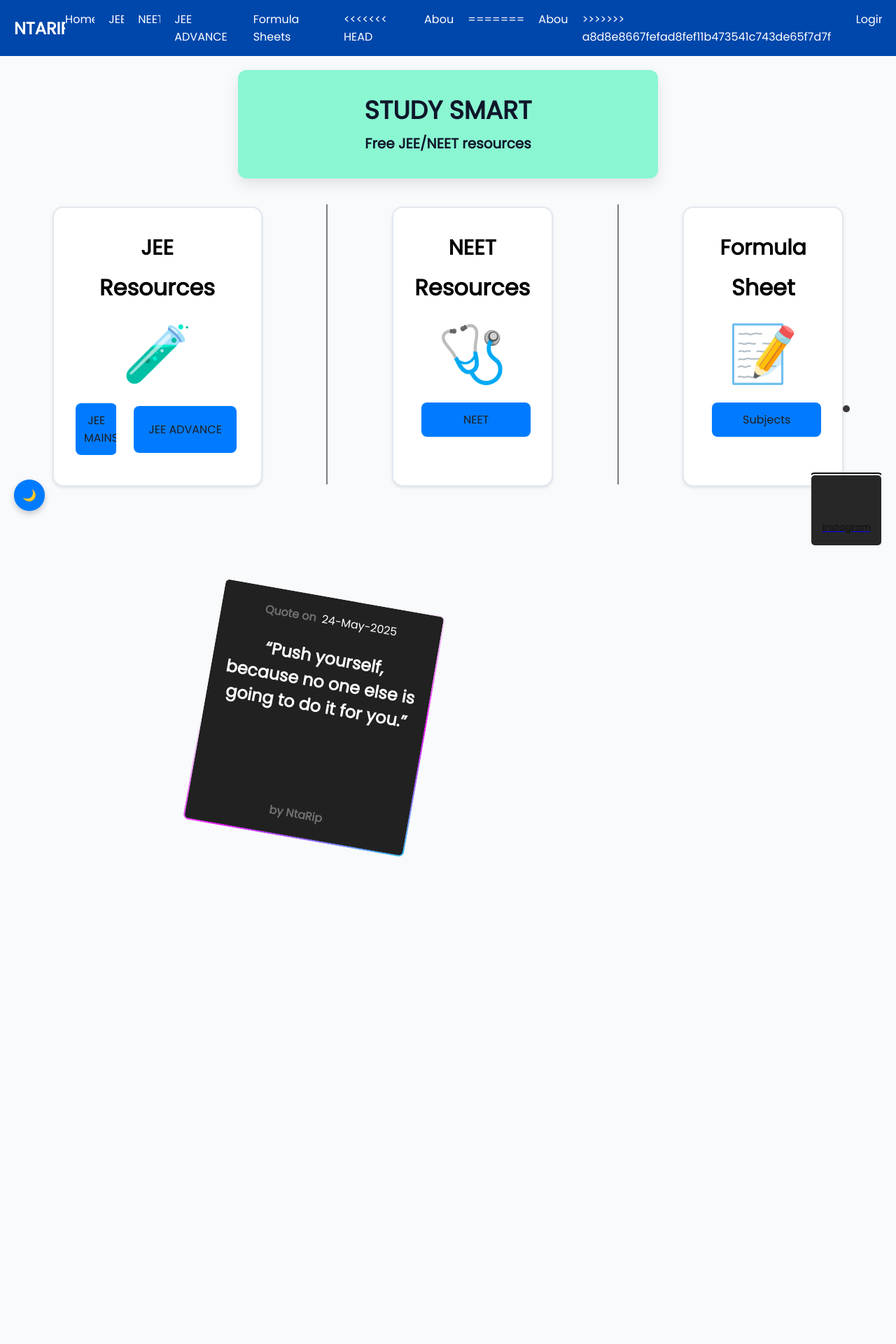
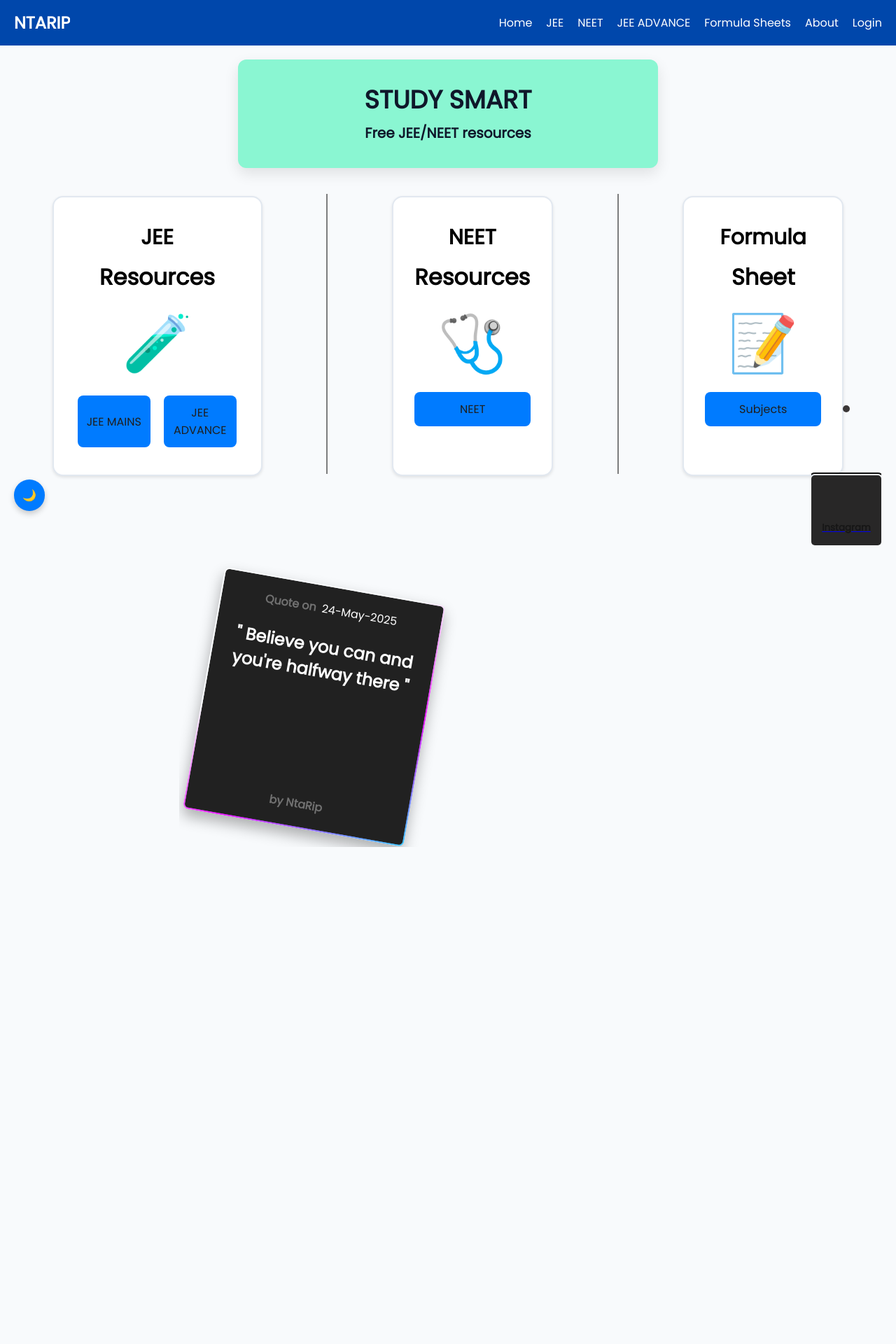
Before and after one commit to abhishek98185/ntarip, a Django app: page / in a window 1280 px wide. Shown: the top 1920 px of the page at 70% size. Run offline with Django 5.2, Linux system fonts and the light colour scheme.

Commit message:
10 Random quotes added

```diff
--- a/ntarip/home/static/css/theme.css
+++ b/ntarip/home/static/css/theme.css
@@ -12,13 +12,13 @@
   --nav2-bg: darkblue;
   --nav-text: white;
   --intro-bg: #8af6d2;
-    --intro-text:#0F172A;
+  --intro-text: #0f172a;
 }
-  .intro{
+.intro {
   background-color: var(--intro-bg);
   /* color: var(--intro-text); */
 }
-  .top{
+.top {
   color: var(--intro-text);
 }
 
@@ -70,6 +70,7 @@
 .card {
   border: 5px solid var(--card-border);
 }
+
 .line {
   border: 2.5px solid var(--card-border);
 }
@@ -104,7 +105,9 @@
   --nav2-bg: #0a0e19;
   --nav2-text: white;
 }
-
+.card a.dark-theme {
+  color: #e2e8f0;
+}
 /* Dark theme overrides */
 body.dark-theme {
   --bg-color: #0d111c;
@@ -119,7 +122,6 @@
   --page2-color: #e2e8f0;
   --nav2-bg: #0a0e19;
   --nav2-text: white;
-    --intro-bg:#034432;
-    --intro-text:#ECFCCB;
-
+  --intro-bg: #034432;
+  --intro-text: #ecfccb;
 }
--- a/ntarip/home/templates/base.html
+++ b/ntarip/home/templates/base.html
@@ -58,11 +58,7 @@
           <li><a href="/neet">NEET</a></li>
           <li><a href="/jeeadvance">JEE ADVANCE</a></li>
           <li><a href="/formulasheet">Formula Sheets</a></li>
-<<<<<<< HEAD
-          <li><a href="">About</a></li>
-=======
           <li><a href="/about">About</a></li>
->>>>>>> a8d8e8667fefad8fef11b473541c743de65f7d7f
           {% if request.user.is_authenticated %}
           <li><a href="/account/logout">{{ request.user }}</a></li>
           {% else %}
--- a/ntarip/home/templates/index.html
+++ b/ntarip/home/templates/index.html
@@ -9,7 +9,7 @@ Resources {% endblock %} {% block extra_css %}
   }
 
   button {
-    color: #1F1F1F;
+    color: #1f1f1f;
   }
 
   .toptext {
@@ -139,7 +139,6 @@ Resources {% endblock %} {% block extra_css %}
     font-weight: 600;
   }
 
-
   .buttonjee,
   .buttonneet,
   .buttonsubject {
@@ -155,6 +154,7 @@ Resources {% endblock %} {% block extra_css %}
   .card a {
     color: #fff;
     text-decoration: none;
+    color: #1f1f1f;
   }
 
   .jeebutton,
@@ -172,17 +172,15 @@ Resources {% endblock %} {% block extra_css %}
     transform-origin: center center;
     will-change: transform;
     transition: all 0.3s ease;
-    /* color: #1F1F1F; */
   }
 
   .jeebutton {
     background-color: #007bff;
-    color: #1F1F1F;
+    color: #1f1f1f;
   }
 
   .neetbutton {
     background-color: #007bff;
-
   }
 
   .subjectbutton {
@@ -207,7 +205,6 @@ Resources {% endblock %} {% block extra_css %}
 
   /* Responsive layout for larger screens */
   @media (min-width: 600px) {
-
     .buttonjee,
     .buttonneet,
     .buttonsubject {
@@ -238,10 +235,9 @@ Resources {% endblock %} {% block extra_css %}
     }
   }
 
-
   /* second type code */
   /* From Uiverse.io by gharsh11032000 */
-  .quotecontainer{
+  .quotecontainer {
     margin-left: 20vw;
     padding-top: 20vh;
   }
@@ -252,7 +248,7 @@ Resources {% endblock %} {% block extra_css %}
     padding: 20px;
     color: white;
     background: linear-gradient(#212121, #212121) padding-box,
-              linear-gradient(145deg, transparent 35%,#e81cff, #40c9ff) border-box;
+      linear-gradient(145deg, transparent 35%, #e81cff, #40c9ff) border-box;
     border: 2px solid transparent;
     border-radius: 8px;
     display: flex;
@@ -260,7 +256,8 @@ Resources {% endblock %} {% block extra_css %}
     flex-direction: column;
     cursor: pointer;
     transform-origin: right bottom;
-  transition: all 0.6s cubic-bezier(0.23, 1, 0.320, 1);
+    transition: all 0.6s cubic-bezier(0.23, 1, 0.32, 1);
+    box-shadow: 0 10px 20px rgba(0, 0, 0, 0.3);
   }
 
   .quotecard .quotecontent {
@@ -317,8 +314,8 @@ Resources {% endblock %} {% block extra_css %}
     <div class="text">Resources</div>
     <div class="text emoji">🧪</div>
     <div class="text buttonjee">
-      <a href="/jee"><button class="jeebutton">JEE MAINS</button></a>
-      <a href="/jeeadvance"></a><button class="jeebutton">JEE ADVANCE</button></a>
+      <button class="jeebutton"><a href="/jee">JEE MAINS</a></button>
+      <button class="jeebutton"><a href="/jeeadvance">JEE ADVANCE</a></button>
     </div>
   </div>
   <div id="path">
@@ -329,10 +326,10 @@ Resources {% endblock %} {% block extra_css %}
 
   <div class="card card2">
     <div class="text toptext">NEET</div>
-    <div class="text ">Resources</div>
+    <div class="text">Resources</div>
     <div class="text emoji">🩺</div>
     <div class="text buttonneet">
-      <a href="/neet"></a><button type="button" class="neetbutton">NEET</button></a>
+      <button type="button" class="neetbutton"><a href="/neet">NEET</a></button>
     </div>
   </div>
 
@@ -347,9 +344,9 @@ Resources {% endblock %} {% block extra_css %}
     <div class="text">Sheet</div>
     <div class="text emoji">📝</div>
     <div class="text buttonsubject">
-      <a href="/formulasheet"></a><button type="button" class="subjectbutton">
-        Subjects
-      </button></a>
+      <button type="button" class="subjectbutton">
+        <a href="/formulasheet">Subjects</a>
+      </button>
     </div>
   </div>
 </main>
@@ -362,14 +359,16 @@ Resources {% endblock %} {% block extra_css %}
         <div class="light"></div>
       </div>
       <div class="button-holder">
-        <img src="{% static 'media/instagram.png' %}" alt="instagram" id="instagramlogo" />
+        <img
+          src="{% static 'media/instagram.png' %}"
+          alt="instagram"
+          id="instagramlogo"
+        />
         <p>Instagram</p>
       </div>
     </button>
   </a>
 </div>
-
-
 
 <!-- quote container 2 -->
 <div class="quotecontainer">
@@ -379,21 +378,21 @@ Resources {% endblock %} {% block extra_css %}
         <span>Quote on</span>
         <span>24-May-2025</span>
       </div>
-<p class="heading">“Push yourself, because no one else is going to do it for you.”
-</p>
+      <p class="heading">${quote}</p>
       <!-- <div class="categories">
   <span>React</span>
   <span>Css</span>
 </div> -->
     </div>
-<div class="footer">
-  by NtaRip
-</div>
+    <div class="footer">by NtaRip</div>
   </div>
 </div>
 <div class="page2">
   <div class="quote1">
-    <img src="https://www.cambiumassessment.com/assets/icon-trusted-technology.svg" alt="" />
+    <img
+      src="https://www.cambiumassessment.com/assets/icon-trusted-technology.svg"
+      alt=""
+    />
     <div class="text1">
       <h1>Every Paper You Need, At Your Fingertips</h1>
       <h3>
@@ -403,7 +402,10 @@ Resources {% endblock %} {% block extra_css %}
     </div>
   </div>
   <div class="quote2">
-    <img src="https://www.cambiumassessment.com/assets/icon-actionable-reports.svg" alt="" />
+    <img
+      src="https://www.cambiumassessment.com/assets/icon-actionable-reports.svg"
+      alt=""
+    />
     <div class="text2">
       <h1>Crack JEE & NEET with Confidence</h1>
       <h3>
@@ -413,7 +415,10 @@ Resources {% endblock %} {% block extra_css %}
     </div>
   </div>
   <div class="quote3">
-    <img src="https://www.cambiumassessment.com/assets/icon-constant-innovation.svg" alt="" />
+    <img
+      src="https://www.cambiumassessment.com/assets/icon-constant-innovation.svg"
+      alt=""
+    />
     <div class="text3">
       <h1>Practice. Perform. Prevail.</h1>
       <h3>
@@ -423,7 +428,10 @@ Resources {% endblock %} {% block extra_css %}
     </div>
   </div>
   <div class="quote4">
-    <img src="https://www.cambiumassessment.com/assets/icon-sound-psychometrics.svg" alt="" />
+    <img
+      src="https://www.cambiumassessment.com/assets/icon-sound-psychometrics.svg"
+      alt=""
+    />
     <div class="text4">
       <h1>Your Ultimate Study Companion for JEE & NEET Success!</h1>
       <h3>
@@ -434,11 +442,12 @@ Resources {% endblock %} {% block extra_css %}
   </div>
 </div>
 
-
-<script src="https://cdnjs.cloudflare.com/ajax/libs/gsap/3.13.0/ScrollTrigger.min.js"
+<script
+  src="https://cdnjs.cloudflare.com/ajax/libs/gsap/3.13.0/ScrollTrigger.min.js"
   integrity="sha512-P2IDYZfqSwjcSjX0BKeNhwRUH8zRPGlgcWl5n6gBLzdi4Y5/0O4zaXrtO4K9TZK6Hn1BenYpKowuCavNandERg=="
-  crossorigin="anonymous" referrerpolicy="no-referrer"></script>
-
+  crossorigin="anonymous"
+  referrerpolicy="no-referrer"
+></script>
 
 <script src="https://cdn.jsdelivr.net/npm/gsap@3/dist/gsap.min.js"></script>
 <script>
@@ -543,6 +552,28 @@ Resources {% endblock %} {% block extra_css %}
       gsap.to(".text4 ", { x: "10%", opacity: 0 });
     },
   });
+
+  let randomNumber = Math.floor(Math.random() * 10); // 0, 1, or 2
+
+  const quotes = [
+  " \" The best way to predict the future is to create it \" ",
+  " \" Don't be sorry, be better\" ",
+  " \" Be so good at what you do, no one can replace you \" ",
+  " \" Success is not final, failure is not fatal: It is the courage to continue that counts \" ",
+  " \" The only limit to our realization of tomorrow is our doubts of today \" ",
+  " \" Hard work beats talent when talent doesn't work hard \" ",
+  " \" Your time is limited, so don't waste it living someone else's life \" ",
+  " \" Dream big. Start small. Act now \" ",
+  " \" Discipline is the bridge between goals and accomplishment \" ",
+  " \" Believe you can and you're halfway there \" "
+];
+
+
+  const headingElement = document.querySelector(".quotecontainer .heading");
+
+  if (headingElement) {
+    headingElement.textContent = quotes[randomNumber];
+  }
 </script>
 
 {% endblock %}
```
Lines whose indentation alone changed are shown as unchanged.
